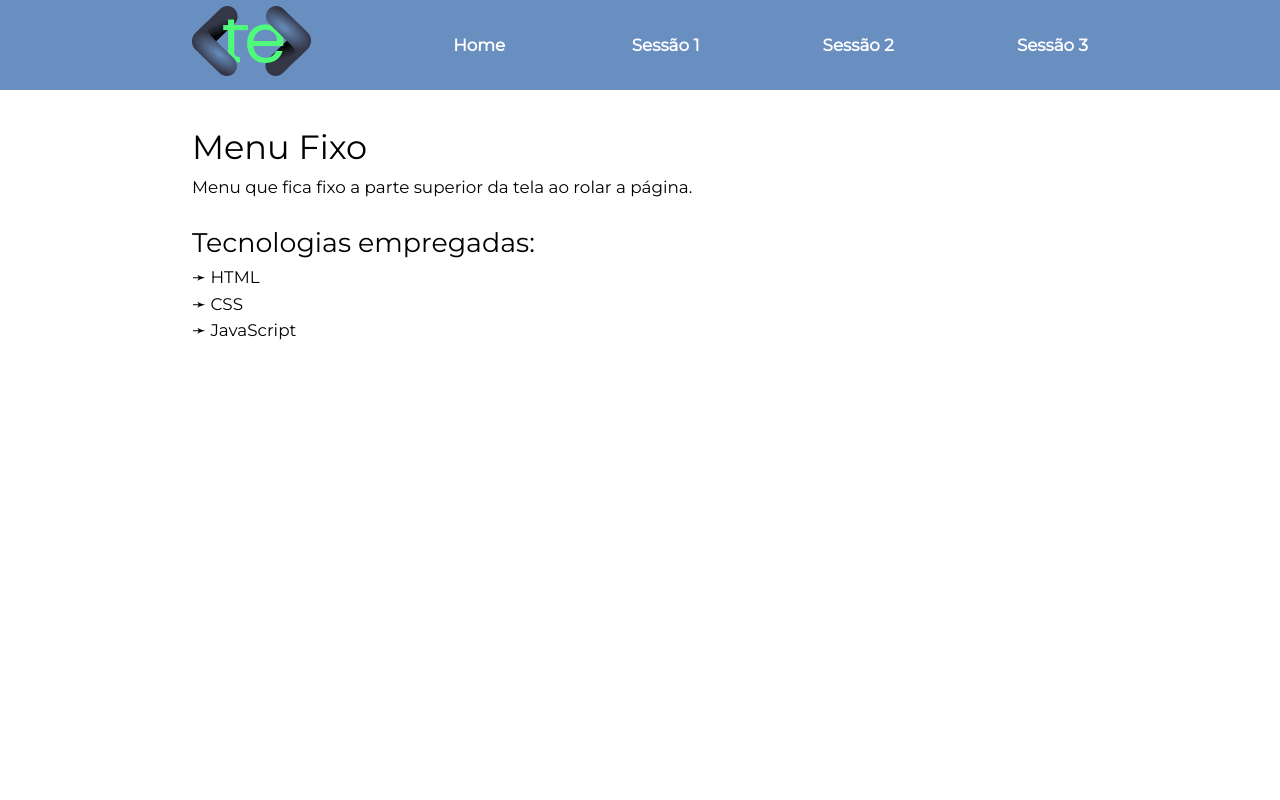
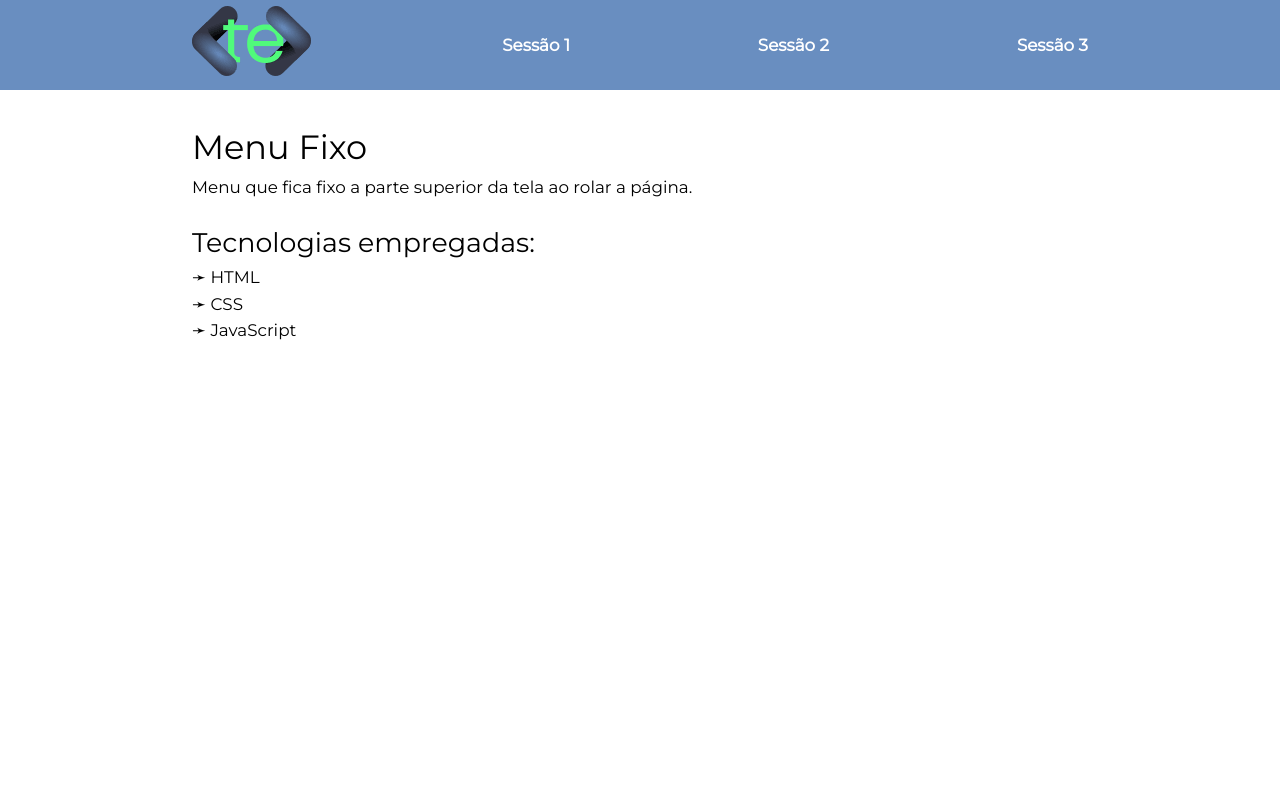
Before and after one commit to ticoesteves/menu, a plain HTML site: page index.html in a window 1280 px wide. Shown: the top 800 px of the page. Drawn offline with Linux system fonts and the light colour scheme.

Commit message:
Update index.html

```diff
--- a/index.html
+++ b/index.html
@@ -23,7 +23,6 @@
             </div>
             <div class="menu">
                 <ul>
-                    <li><a href="#home">Home</a></li>
                     <li><a href="#sectionOne">Sessão 1</a></li>
                     <li><a href="#sectionTwo">Sessão 2</a></li>
                     <li><a href="#sectionThree">Sessão 3</a></li>
@@ -36,7 +35,6 @@
                 <div id="menu_mobile" class="menu__mobile" style="display: none">
                     <a href="javascript:MostraMenuMobile()" class="close_menu">&#10005;</a>
                     <ul>
-                        <li><a href="#home">Home</a></li>
                         <li><a href="#sectionOne">Sessão 1</a></li>
                         <li><a href="#sectionTwo">Sessão 2</a></li>
                         <li><a href="#sectionThree">Sessão 3</a></li>
```
